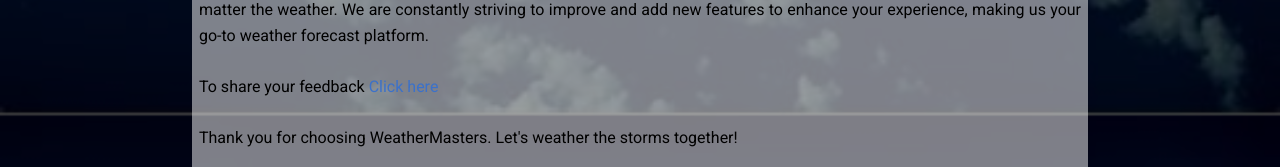
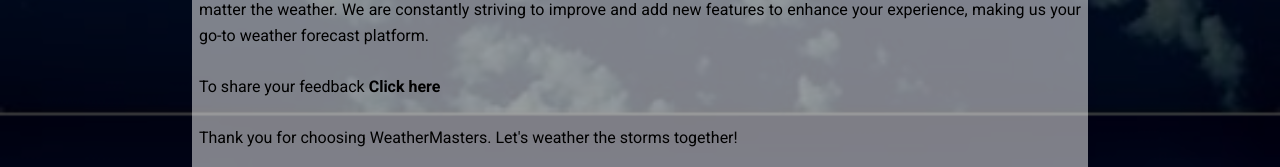
Before and after one commit to aarshsaxena/weather-in-my-city, a plain HTML site: page index.html in a window 1280 px wide. Shown: the part 846-1013 px from the top of the page. Drawn offline with nearby package versions, Linux system fonts and the light colour scheme; no server answers.

Commit message:
Update index.html

```diff
--- a/index.html
+++ b/index.html
@@ -105,7 +105,7 @@
                 At Weather In My City, our mission is to empower you with accurate weather information to make the most
                 of every day, no matter the weather. We are constantly striving to improve and add new features to
                 enhance your experience, making us your go-to weather forecast platform. <br><br>
-                To share your feedback <a href="https://forms.gle/PW65jj9UveBaL29v6">Click here</a> <br><br>
+                To share your feedback <a href="https://forms.gle/PW65jj9UveBaL29v6" target="_blank" style="font-weight:900; color:black;">Click here</a> <br><br>
 
                 Thank you for choosing WeatherMasters. Let's weather the storms together!
             </p>
```
